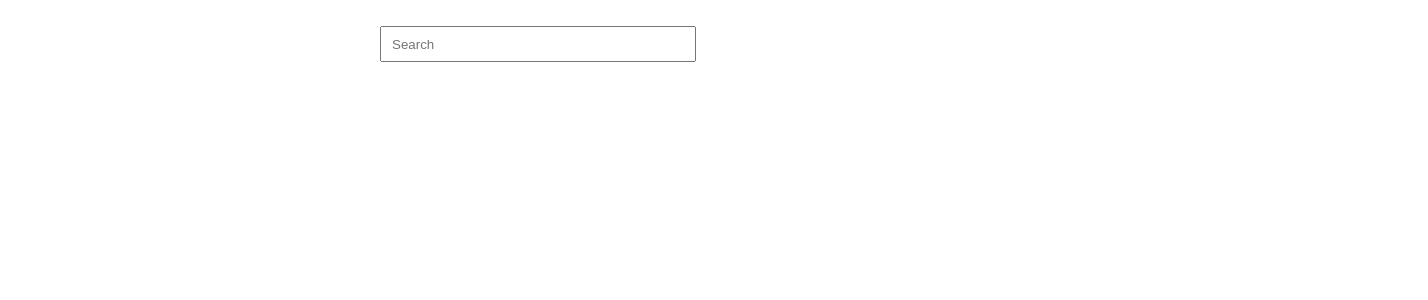
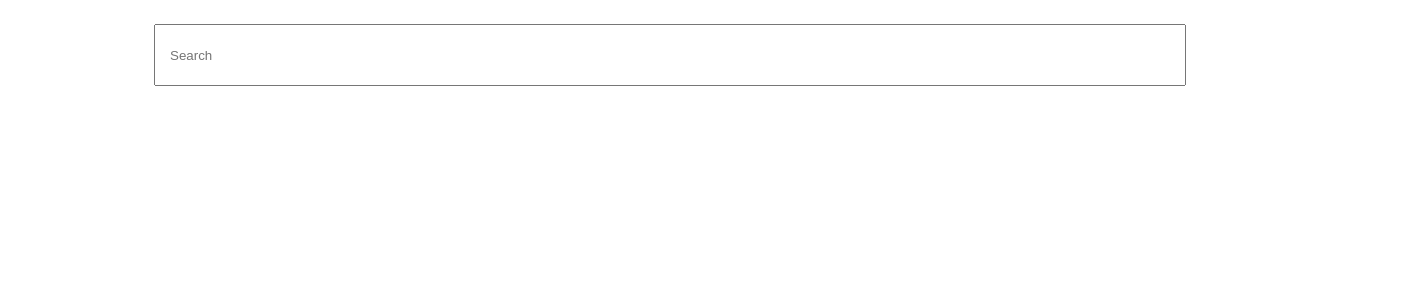
Before and after one commit to igaspa/ReactSearchApp, a React (Create React App) app in the folder search/: page / in a window 1280 px wide. Shown: the top 300 px of the page, 1428 px wide, since content can reach past the window. Built offline with nearby package versions, Linux system fonts and the light colour scheme.

Commit message:
meadia screen

```diff
--- a/search/src/components/Search/Search.css
+++ b/search/src/components/Search/Search.css
@@ -1,9 +1,12 @@
 .search-form {
-  display: flex;
-  margin:0;
-  width: 100%;
-  align-items: center;
-  padding: 1rem 3rem 0 15rem;
+  float: left;
+  display: block;
+  color: black;
+  text-align: center;
+  padding: 14px 16px;
+  text-decoration: none;
+  font-size: 17px;
+
 }
 
 .search-input {
@@ -11,3 +14,28 @@
   height: 30px;
   padding-left: 10px;
 }
+@media screen
+and (min-device-width: 768px)
+and (max-device-width: 1024px) {
+  .search-form, .search-input[type=text] {
+    float: none;
+    display: block;
+    text-align: left;
+    width: 100%;
+    margin: 0;
+    padding: 14px;
+  }
+}
+
+@media screen
+and (min-device-width: 320px)
+and (max-device-width: 480px) {
+  .search-form, .search-input[type=text] {
+    float: none;
+    display: block;
+    text-align: left;
+    width: 100%;
+    margin: 0;
+    padding: 14px;
+  }
+}
```
